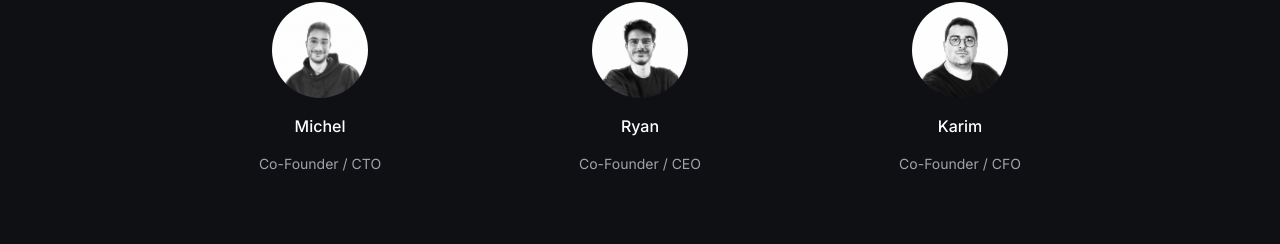
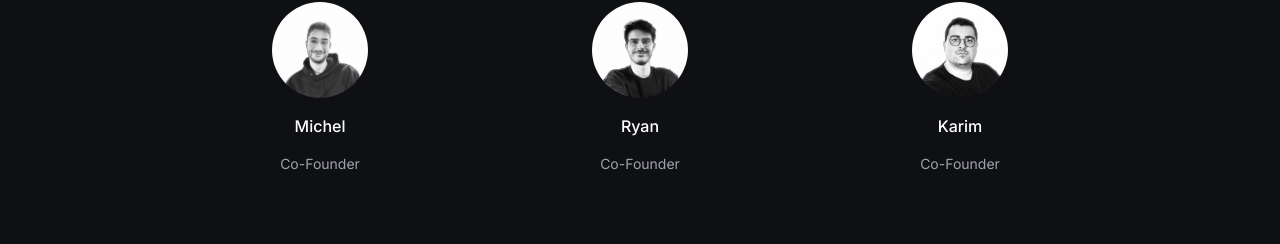
Before and after one commit to notqwertydev/QwertyLanding, a Next.js app: page / in a window 1280 px wide. Shown: the part 2473-2717 px from the top of the page. Built offline with nearby package versions, Linux system fonts and the light colour scheme.

Commit message:
Team and Contact page

```diff
--- a/app/Contact/page.tsx
+++ b/app/Contact/page.tsx
@@ -13,8 +13,7 @@ const ContactFormSection = () => {
                                     Let&apos;s get started!
                                 </p>
                                 <p className="mt-2 text-sm text-zinc-400">
-                                    Complete the details below so Buio can process your request and then schedule a
-                                    time to discuss your goals.
+                                    Let us know what you want and we will be contacting you shortly
                                 </p>
                             </div>
                             <ContactSection />
--- a/components/Team.tsx
+++ b/components/Team.tsx
@@ -53,17 +53,17 @@ const TeamSection = () => {
     const teamMembers = [
         {
             name: 'Michel',
-            role: 'Co-Founder / CTO',
+            role: 'Co-Founder',
             imageUrl: '/team/Michel.jpg',
         },
         {
             name: 'Ryan',
-            role: 'Co-Founder / CEO',
+            role: 'Co-Founder',
             imageUrl: '/team/Ryan.jpg',
         },
         {
             name: 'Karim',
-            role: 'Co-Founder / CFO',
+            role: 'Co-Founder',
             imageUrl: '/team/Karim.jpg',
         },
 
```
